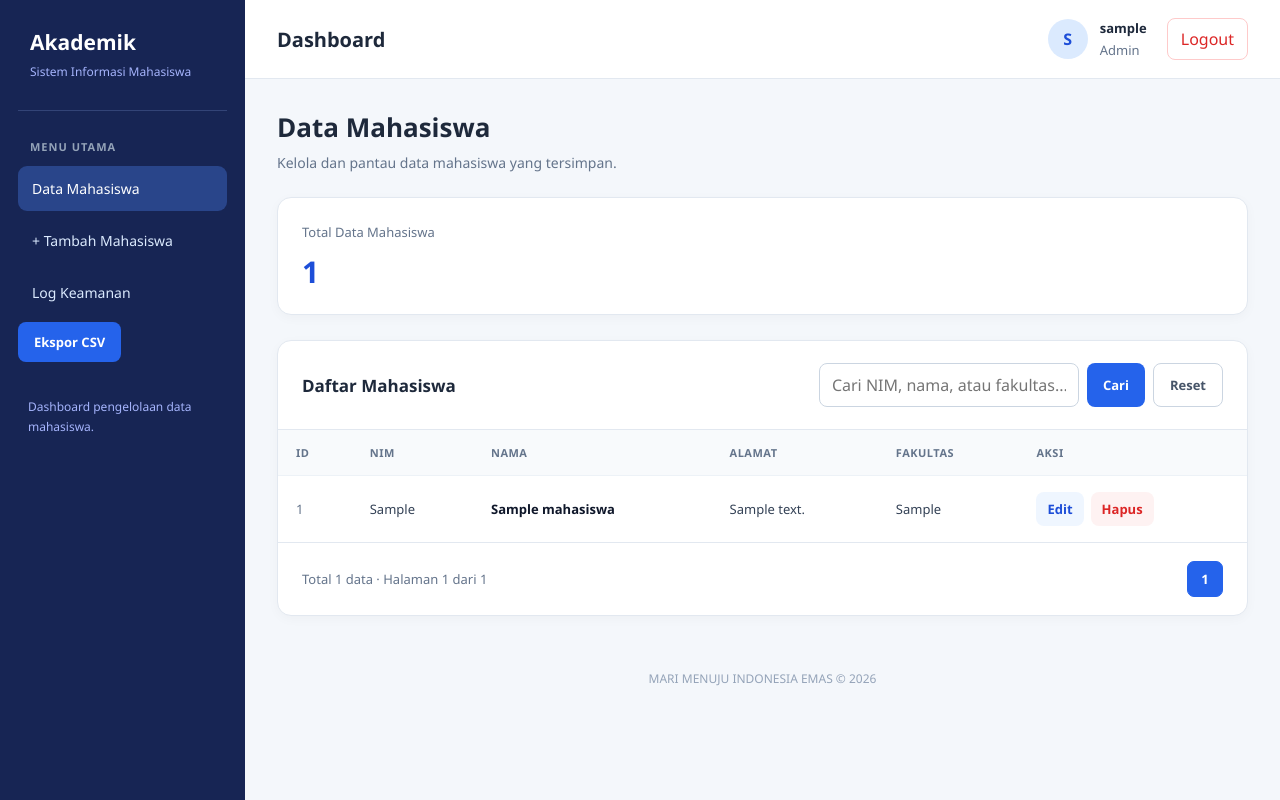
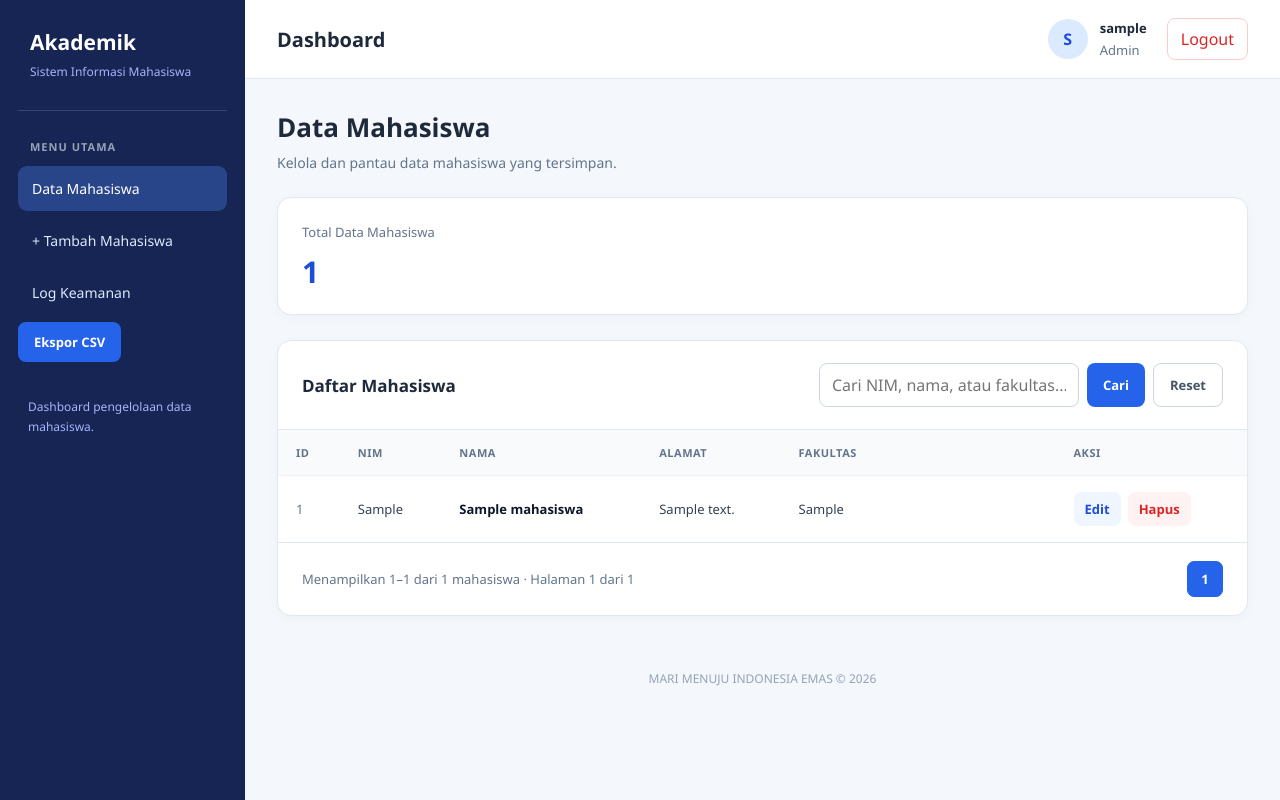
Before and after one commit to guz3n1277-dotcom/oop-mahasiswa, a PHP site: page / in a window 1280 px wide. Run offline with PHP 8.4, Linux system fonts and the light colour scheme; the visitor is signed in with stand-in values (Sample User, id 1); tables that the repository leaves empty hold one stand-in row (values such as "Sample post").

Commit message:
Improve pagination result information

```diff
--- a/views/mahasiswa/index.php
+++ b/views/mahasiswa/index.php
@@ -351,6 +351,17 @@ $role = $_SESSION['role'] ?? 'user';
             color: #334155;
             font-size: 13px;
             vertical-align: middle;
+        }
+
+        /* Kolom fakultas */
+        table th:nth-child(5),
+        table td:nth-child(5) {
+            min-width: 220px;
+        }
+
+        table td:nth-child(5) {
+            white-space: normal;
+            overflow-wrap: break-word;
         }
 
         tbody tr:hover {
@@ -755,22 +766,44 @@ $role = $_SESSION['role'] ?? 'user';
 
                 <div class="table-footer">
                     <div class="pagination-info">
-                        Total <?php echo (int) $totalData; ?> data
-                        &middot;
-                        Halaman <?php echo $totalHalaman > 0 ? (int) $halaman : 0; ?>
-                        dari <?php echo (int) $totalHalaman; ?>
+                        <?php
+                        $halamanTampil = $totalHalaman > 0 ? (int) $halaman : 0;
+                        $urlCari = urlencode($kataKunci);
+                        $jumlahPerHalaman = 5;
+
+                        $awalData = $totalData > 0
+                            ? (($halamanTampil - 1) * $jumlahPerHalaman) + 1
+                            : 0;
+
+                        $akhirData = $totalData > 0
+                            ? min($halamanTampil * $jumlahPerHalaman, $totalData)
+                            : 0;
+                        ?>
+
+                        <?php if ($totalData > 0): ?>
+                            Menampilkan <?php echo $awalData; ?>&ndash;<?php echo $akhirData; ?>
+                            dari <?php echo (int) $totalData; ?>
+                            <?php echo $kataKunci !== '' ? 'hasil pencarian' : 'mahasiswa'; ?>
+                        <?php else: ?>
+                            <?php if ($kataKunci !== ''): ?>
+                                Tidak ada data yang cocok dengan pencarian.
+                            <?php else: ?>
+                                Belum ada data mahasiswa.
+                            <?php endif; ?>
+                        <?php endif; ?>
+
+                        <?php if ($totalHalaman > 0): ?>
+                            &middot;
+                            Halaman <?php echo $halamanTampil; ?>
+                            dari <?php echo (int) $totalHalaman; ?>
+                        <?php endif; ?>
                     </div>
 
                     <nav class="pagination" aria-label="Navigasi halaman">
-                        <?php
-                        $halamanTampil = $totalHalaman > 0 ? (int) $halaman : 0;
-                        $urlCari = urlencode($kataKunci);
-                        ?>
-
                         <?php if ($halamanTampil > 1): ?>
                             <a
                                 class="page-link"
-                                href="?cari=<?php echo $urlCari; ?>&halaman=<?php echo $halamanTampil - 1; ?>"
+                                href="?cari=<?php echo $urlCari; ?>&amp;halaman=<?php echo $halamanTampil - 1; ?>"
                             >
                                 Sebelumnya
                             </a>
@@ -779,7 +812,7 @@ $role = $_SESSION['role'] ?? 'user';
                         <?php for ($i = 1; $i <= $totalHalaman; $i++): ?>
                             <a
                                 class="page-link <?php echo $i === $halamanTampil ? 'current' : ''; ?>"
-                                href="?cari=<?php echo $urlCari; ?>&halaman=<?php echo $i; ?>"
+                                href="?cari=<?php echo $urlCari; ?>&amp;halaman=<?php echo $i; ?>"
                                 <?php echo $i === $halamanTampil ? 'aria-current="page"' : ''; ?>
                             >
                                 <?php echo $i; ?>
@@ -789,7 +822,7 @@ $role = $_SESSION['role'] ?? 'user';
                         <?php if ($halamanTampil > 0 && $halamanTampil < $totalHalaman): ?>
                             <a
                                 class="page-link"
-                                href="?cari=<?php echo $urlCari; ?>&halaman=<?php echo $halamanTampil + 1; ?>"
+                                href="?cari=<?php echo $urlCari; ?>&amp;halaman=<?php echo $halamanTampil + 1; ?>"
                             >
                                 Berikutnya
                             </a>
```
